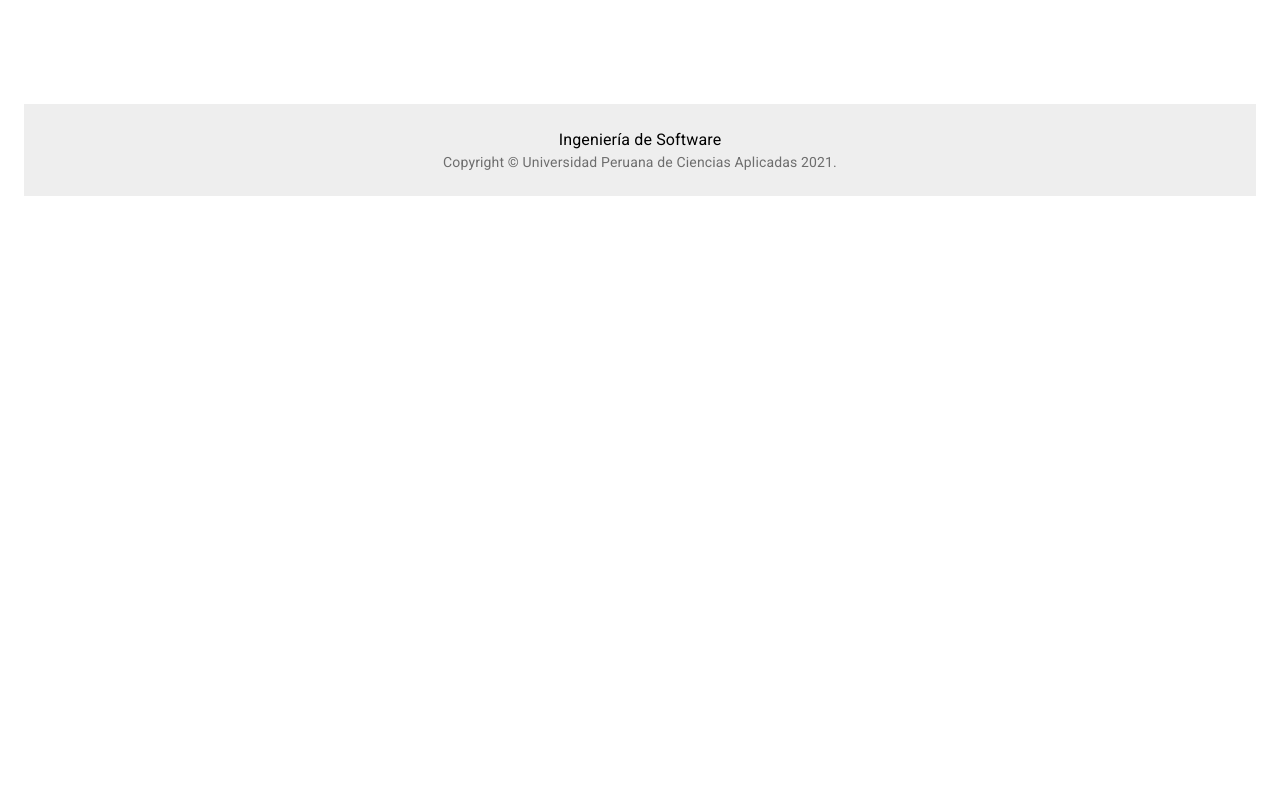
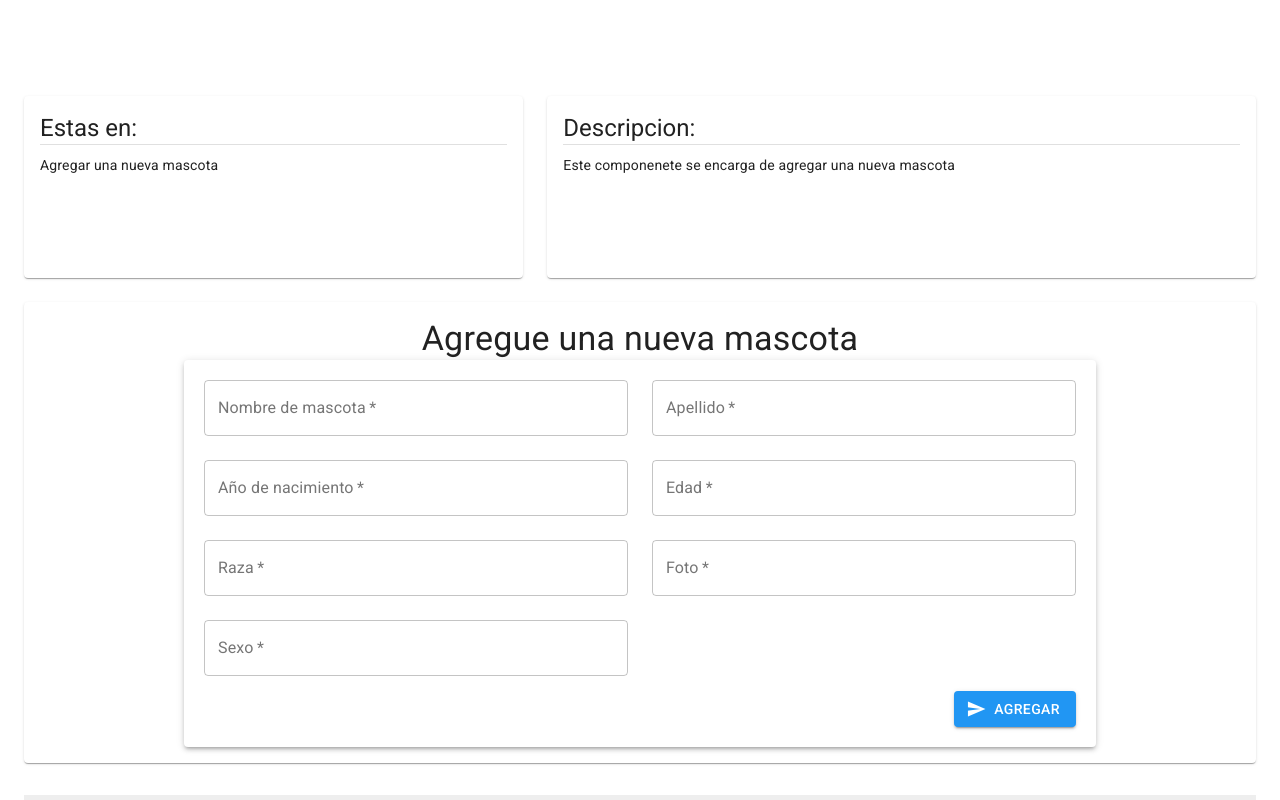
Before and after one commit to billbch/Ing_software_front, a React (Create React App) app: page /pet/add in a window 1280 px wide. Built offline with nearby package versions, Linux system fonts and the light colour scheme.

Commit message:
Agregar mascota

```diff
--- a/src/pages/app/router/pet-router.tsx
+++ b/src/pages/app/router/pet-router.tsx
@@ -2,11 +2,13 @@
 import { Route } from "react-router-dom";
 import PetDetails from "../../pet/pet-details";
 import PetList from "../../pet/pet-list";
+import PetCreate from '../../pet/pet-create';
 function PetRouter() {
   return (
     <React.Fragment>
       <Route exact path="/pet/list" component={PetList} />
       <Route exact path="/pet/details" component={PetDetails} />
+      <Route exact path="/pet/add" component={PetCreate} />
     </React.Fragment>
   );
 }
--- /dev/null
+++ b/src/pages/pet/pet-create.tsx
@@ -0,0 +1,108 @@
+import React, { useEffect, useState } from "react";
+import { Button, Grid } from "@material-ui/core";
+import CustomBody from "../../components/body-custom/custom-body";
+import CustomBodyDescription from "../../components/body-custom/custom-body-description";
+import CustomBodyName from "../../components/body-custom/custom-body-name";
+import CustomTextField from "../../components/custom-text-field/custom-text-field";
+import CustomMainForm from "../../components/form/custom-main-form";
+
+import { useHistory, useParams } from "react-router-dom";
+import { Pet } from "../../models/pet-form";
+
+function PetCreate() {
+
+  useEffect(() => {
+
+  }, []);
+
+  return (
+    <React.Fragment>
+      <CustomBodyName>
+        {"Agregar una nueva mascota"}
+      </CustomBodyName>
+      <CustomBodyDescription>
+        {"Este componenete se encarga de agregar una nueva mascota"}
+      </CustomBodyDescription>
+      <CustomBody>
+        <CustomMainForm
+          title={ "Agregue una nueva mascota"}
+        >
+          <form>
+            <React.Fragment>
+              <Grid container spacing={3}>
+                <Grid item xs={12} sm={6}>
+                  <CustomTextField
+                    required
+                    name="name"
+                    label="Nombre de mascota"
+                  />
+                </Grid>
+                <Grid item xs={12} sm={6}>
+                  <CustomTextField
+                    required
+                    name="lastName"
+                    label="Apellido"
+                  />
+                </Grid>
+                <Grid item xs={12} sm={6}>
+                  <CustomTextField
+                    required
+                    name="birthdate"
+                    label="Año de nacimiento"
+                  />
+                </Grid>
+                <Grid item xs={12} sm={6}>
+                  <CustomTextField
+                    required
+                    name="age"
+                    label="Edad"
+                  />
+                </Grid>
+                <Grid item xs={12} sm={6}>
+                  <CustomTextField
+                    required
+                    name="breed"
+                    label="Raza"
+                  />
+                </Grid>
+                <Grid item xs={12} sm={6}>
+                  <CustomTextField
+                    required
+                    name="photo"
+                    label="Foto"
+                  />
+                </Grid>
+                <Grid item xs={12} sm={6}>
+                  <CustomTextField
+                    required
+                    name="gender"
+                    label="Sexo"
+                  />
+                </Grid>
+              </Grid>
+              <div
+                style={{
+                  display: "flex",
+                  justifyContent: "flex-end",
+                  marginTop: "15px",
+                }}
+              >
+                <Button
+                  type={"submit"}
+                  variant="contained"
+                  color={"primary"}
+                  startIcon={<span className="material-icons">send</span>}
+                >
+                  {"Agregar"}
+                </Button>
+              </div>
+            </React.Fragment>
+          </form>
+        </CustomMainForm>
+      </CustomBody>
+    </React.Fragment>
+  );
+
+}
+
+export default PetCreate;
--- a/src/pages/pet/pet-list.tsx
+++ b/src/pages/pet/pet-list.tsx
@@ -91,6 +91,19 @@
               <TableContainer component={Paper}>
                 <Table size="small">
                   <TableHead>
+                  <Button
+                            component={Link}
+                            to={`/pet/add`}
+                            size={"small"}
+                            variant="contained"
+                            color="inherit"
+                            style={{ width: "250px" }}
+                            startIcon={
+                              <span className="material-icons">edit</span>
+                            }
+                          >
+                            Añadir nueva mascota
+                          </Button>
                     <TableRow>
                       <TableCell>ID</TableCell>
                       <TableCell>Nombre</TableCell>
```
Also changed, not shown: 1 other file (tests, documents, lock files or other folders).
